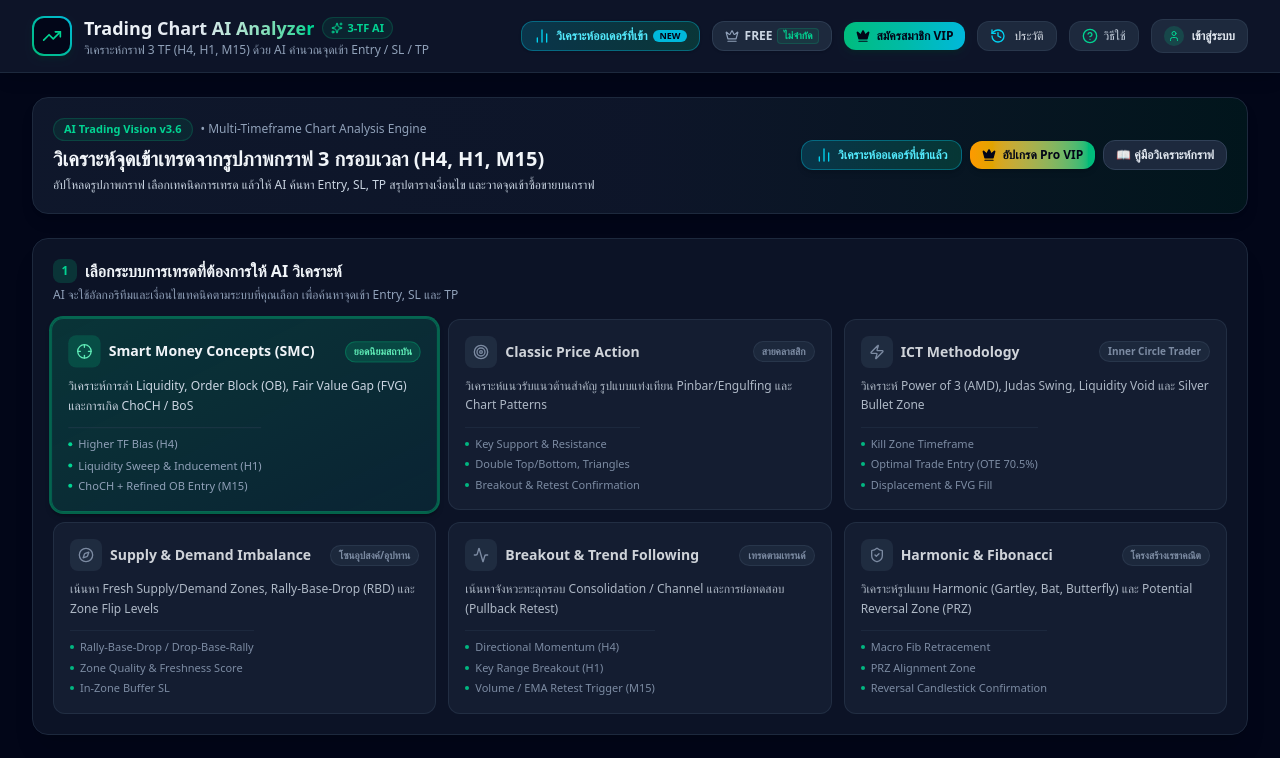
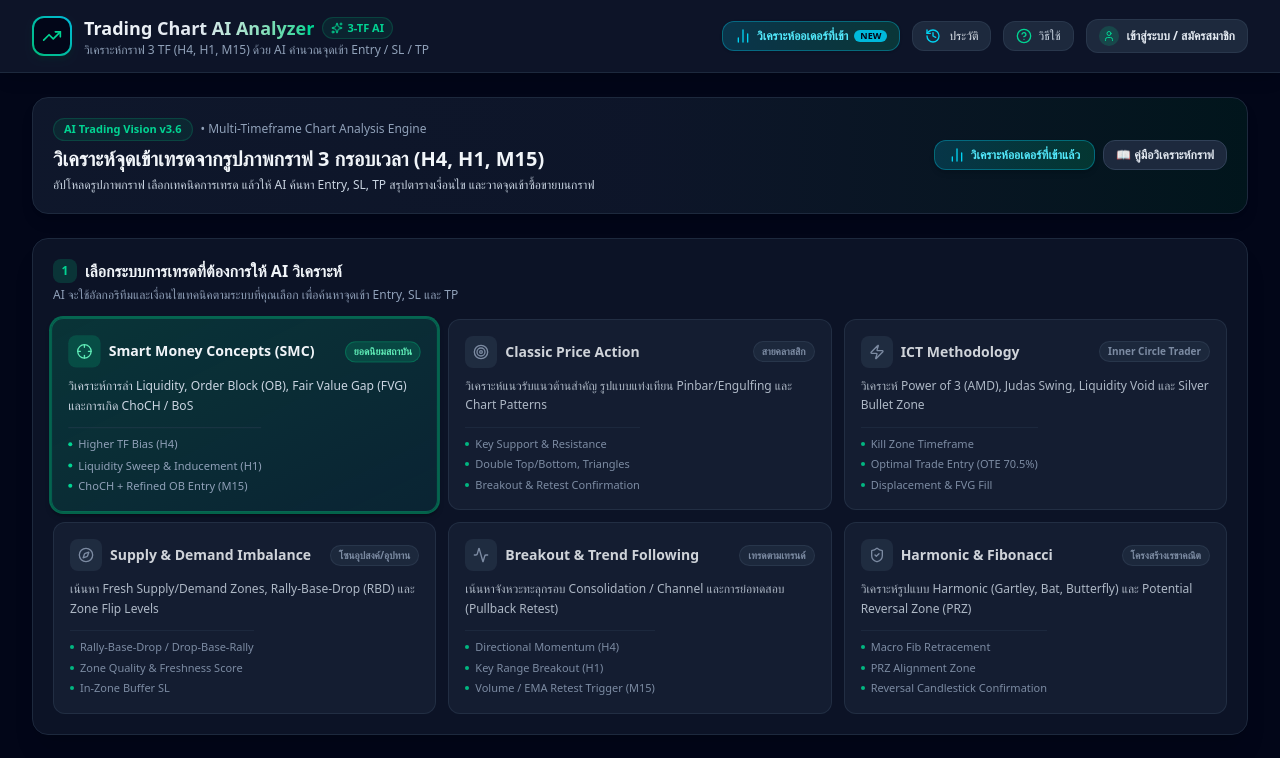
Before and after one commit to suwannasingjame-max/Trading-Chart-AI-, a React (Vite) app: page / in a window 1280 px wide. Shown: the top 758 px of the page. Built offline with nearby package versions, Linux system fonts and the light colour scheme.

Commit message:
refactor: remove subscription module and references
- Remove SubscriptionModal and its related UI components from Navbar and App.
- Update user status display to reflect standard account access.
- Simplify account usage descriptions to focus on personal API key authentication.

```diff
--- a/src/App.tsx
+++ b/src/App.tsx
@@ -10,13 +10,12 @@ import { SummaryTable } from './components/SummaryTable';
 import { PositionSizeCalculator } from './components/PositionSizeCalculator';
 import { AnalysisHistoryModal } from './components/AnalysisHistoryModal';
 import { HelpModal } from './components/HelpModal';
-import { SubscriptionModal } from './components/SubscriptionModal';
 import { AuthModal } from './components/AuthModal';
 import { AdminDashboardModal } from './components/AdminDashboardModal';
 import { EaStoreModal } from './components/EaStoreModal';
 import { PositionAuditModal } from './components/PositionAuditModal';
 import { GeminiApiKeyCard } from './components/GeminiApiKeyCard';
-import { Sparkles, Play, RefreshCw, AlertCircle, ShieldCheck, ArrowRight, CheckCircle2, Crown, LayoutDashboard, Bot, BarChart2 } from 'lucide-react';
+import { Sparkles, Play, RefreshCw, AlertCircle, ShieldCheck, ArrowRight, CheckCircle2, LayoutDashboard, Bot, BarChart2 } from 'lucide-react';
 
 export default function App() {
   const [strategy, setStrategy] = useState<StrategyType>('SMC');
@@ -36,7 +35,6 @@ export default function App() {
 
   const [isHistoryOpen, setIsHistoryOpen] = useState<boolean>(false);
   const [isHelpOpen, setIsHelpOpen] = useState<boolean>(false);
-  const [isSubscriptionOpen, setIsSubscriptionOpen] = useState<boolean>(false);
   const [isAuthOpen, setIsAuthOpen] = useState<boolean>(false);
   const [isAdminOpen, setIsAdminOpen] = useState<boolean>(false);
   const [isEaStoreOpen, setIsEaStoreOpen] = useState<boolean>(false);
@@ -47,11 +45,7 @@ export default function App() {
     try {
       const saved = localStorage.getItem('trading_chart_ai_user');
       if (saved) {
-        const parsed = JSON.parse(saved);
-        if (parsed.plan === 'FREE') {
-          parsed.dailyQuotaLimit = 9999;
-        }
-        return parsed;
+        return JSON.parse(saved);
       }
     } catch (e) {
       console.error('Failed to parse user profile from localStorage', e);
@@ -75,17 +69,6 @@ export default function App() {
     } catch (e) {
       console.error('Failed to save user profile to localStorage', e);
     }
-  };
-
-  // Upgrade Plan Handler
-  const handleUpgradePlan = (newPlan: SubscriptionPlanType) => {
-    const updated: UserProfile = {
-      ...user,
-      plan: newPlan,
-      dailyQuotaLimit: 9999,
-      subscriptionExpiresAt: new Date(Date.now() + 30 * 24 * 60 * 60 * 1000).toISOString(),
-    };
-    saveUser(updated);
   };
 
   // Login Handler
@@ -340,13 +323,6 @@ export default function App() {
               <span>วิเคราะห์ออเดอร์ที่เข้าแล้ว</span>
             </button>
             <button
-              onClick={() => setIsSubscriptionOpen(true)}
-              className="text-xs font-bold px-3 py-1.5 rounded-xl bg-gradient-to-r from-amber-500 to-emerald-500 hover:from-amber-400 hover:to-emerald-400 text-slate-950 shadow-md flex items-center gap-1.5 transition"
-            >
-              <Crown className="w-3.5 h-3.5 fill-slate-950" />
-              <span>{user.plan === 'FREE' ? 'อัปเกรด Pro VIP' : 'แผนสมาชิกระดับ VIP'}</span>
-            </button>
-            <button
               onClick={() => setIsHelpOpen(true)}
               className="text-xs font-semibold px-3 py-1.5 rounded-xl bg-slate-800 hover:bg-slate-700 text-slate-200 border border-slate-700 transition shrink-0"
             >
@@ -395,14 +371,6 @@ export default function App() {
               <AlertCircle className="w-5 h-5 text-red-400 shrink-0" />
               <span>{errorMsg}</span>
             </div>
-            {user.plan === 'FREE' && (
-              <button
-                onClick={() => setIsSubscriptionOpen(true)}
-                className="px-3 py-1 rounded-lg bg-emerald-500 hover:bg-emerald-400 text-slate-950 font-bold text-xs shrink-0 shadow"
-              >
-                ดูแผนสมัครสมาชิก
-              </button>
-            )}
           </div>
         )}
 
@@ -426,11 +394,6 @@ export default function App() {
               <>
                 <Sparkles className="w-5 h-5" />
                 <span>วิเคราะห์กราฟ 3 TF ด้วย AI ทันที (Analyze Charts)</span>
-                {user.plan === 'FREE' && (
-                  <span className="text-[11px] font-normal px-2 py-0.5 rounded bg-slate-950/40 text-emerald-300 border border-emerald-500/30">
-                    โควตาฟรีเหลือ {Math.max(user.dailyQuotaLimit - user.dailyAnalysisCount, 0)}/{user.dailyQuotaLimit} ครั้ง
-                  </span>
-                )}
                 <ArrowRight className="w-5 h-5" />
               </>
             )}
@@ -464,10 +427,6 @@ export default function App() {
           Trading Chart AI Analyzer • AI Multi-Timeframe Trading System Analysis
         </p>
         <div className="flex items-center justify-center gap-4 text-[11px]">
-          <button onClick={() => setIsSubscriptionOpen(true)} className="hover:text-emerald-400 underline">
-            แผนสมัครสมาชิก
-          </button>
-          <span>•</span>
           <button onClick={() => setIsAuthOpen(true)} className="hover:text-emerald-400 underline">
             บัญชีผู้ใช้งาน
           </button>
@@ -495,13 +454,6 @@ export default function App() {
         onClose={() => setIsHelpOpen(false)}
       />
 
-      <SubscriptionModal
-        isOpen={isSubscriptionOpen}
-        onClose={() => setIsSubscriptionOpen(false)}
-        user={user}
-        onUpgradePlan={handleUpgradePlan}
-      />
-
       <AuthModal
         isOpen={isAuthOpen}
         onClose={() => setIsAuthOpen(false)}
@@ -521,10 +473,6 @@ export default function App() {
         isOpen={isEaStoreOpen}
         onClose={() => setIsEaStoreOpen(false)}
         user={user}
-        onUpgradePlan={() => {
-          setIsEaStoreOpen(false);
-          setIsSubscriptionOpen(true);
-        }}
       />
 
       <PositionAuditModal
--- a/src/components/AuthModal.tsx
+++ b/src/components/AuthModal.tsx
@@ -126,7 +126,7 @@ export const AuthModal: React.FC<AuthModalProps> = ({
               <p className="text-xs text-slate-400">{user.email}</p>
               <div className="mt-2 inline-flex items-center gap-1.5 px-3 py-1 rounded-full bg-emerald-500/10 text-emerald-400 text-xs font-semibold border border-emerald-500/20">
                 <ShieldCheck className="w-3.5 h-3.5" />
-                สถานะแผน: {user.plan === 'FREE' ? 'สมาชิกฟรี (Free)' : 'สมาชิก Pro VIP'}
+                สถานะ: สมาชิกผู้ใช้งานทั่วไป (Standard Account)
               </div>
             </div>
 
@@ -156,7 +156,7 @@ export const AuthModal: React.FC<AuthModalProps> = ({
                 />
               </div>
               <p className="text-[10px] text-slate-400 leading-relaxed">
-                ระบุ API Key ส่วนตัวเพื่อใช้โควตาของบัญชีคุณเองโดยตรง (จะถูกบันทึกไว้ในเบราว์เซอร์ของคุณอย่างปลอดภัย)
+                ระบุ API Key ส่วนตัวเพื่อใช้โควตาและเครดิตของบัญชีคุณเองโดยตรงในการวิเคราะห์กราฟ
               </p>
               <button
                 type="button"
@@ -197,10 +197,10 @@ export const AuthModal: React.FC<AuthModalProps> = ({
                 ยินดีต้อนรับสู่ระบบสมาชิก
               </div>
               <h3 className="text-lg font-extrabold text-slate-100">
-                {isRegister ? 'สมัครสมาชิกผู้ใช้งานใหม่' : 'เข้าสู่ระบบบัญชีผู้ใช้'}
+                {isRegister ? 'สมัครสมาชิกผู้ใช้งาน' : 'เข้าสู่ระบบบัญชีผู้ใช้'}
               </h3>
               <p className="text-xs text-slate-400">
-                เข้าสู่ระบบหรือสมัครสมาชิกเพื่อซิงก์สิทธิ์ Pro VIP และประวัติวิเคราะห์กราฟ
+                เข้าสู่ระบบหรือสมัครสมาชิกเพื่อบันทึกประวัติการวิเคราะห์กราฟและ Gemini API Key
               </p>
             </div>
 
@@ -310,9 +310,9 @@ export const AuthModal: React.FC<AuthModalProps> = ({
                 onClick={() => {
                   onLoginSuccess({
                     id: 'usr_demo',
-                    name: 'Trader Pro (Demo)',
+                    name: 'Trader Demo',
                     email: 'demo.trader@example.com',
-                    plan: 'PRO_MONTHLY',
+                    plan: 'FREE',
                     apiKey: customApiKey,
                   });
                   onClose();
--- a/src/components/Navbar.tsx
+++ b/src/components/Navbar.tsx
@@ -1,11 +1,10 @@
 import React from 'react';
 import { UserProfile } from '../types';
-import { TrendingUp, History, Sparkles, HelpCircle, Crown, User, BarChart2 } from 'lucide-react';
+import { TrendingUp, History, Sparkles, HelpCircle, User, BarChart2 } from 'lucide-react';
 
 interface NavbarProps {
   onOpenHistory: () => void;
   onOpenHelp: () => void;
-  onOpenSubscription: () => void;
   onOpenAuth: () => void;
   onOpenAdmin: () => void;
   onOpenEaStore: () => void;
@@ -17,7 +16,6 @@ interface NavbarProps {
 export const Navbar: React.FC<NavbarProps> = ({
   onOpenHistory,
   onOpenHelp,
-  onOpenSubscription,
   onOpenAuth,
   onOpenAdmin,
   onOpenEaStore,
@@ -25,8 +23,6 @@ export const Navbar: React.FC<NavbarProps> = ({
   historyCount,
   user,
 }) => {
-  const isPro = user.plan !== 'FREE';
-
   return (
     <header className="sticky top-0 z-40 bg-slate-900/90 backdrop-blur-md border-b border-slate-800 text-slate-100 px-4 lg:px-8 py-3.5 shadow-lg">
       <div className="max-w-7xl mx-auto flex items-center justify-between">
@@ -56,7 +52,7 @@ export const Navbar: React.FC<NavbarProps> = ({
           </div>
         </div>
 
-        {/* Action Buttons & Membership Controls */}
+        {/* Action Buttons */}
         <div className="flex items-center gap-2 sm:gap-3">
           {/* Active Order Audit Button */}
           <button
@@ -70,42 +66,6 @@ export const Navbar: React.FC<NavbarProps> = ({
               NEW
             </span>
           </button>
-
-          {/* Membership Badge / Quota Tracker */}
-          <button
-            onClick={onOpenSubscription}
-            className={`flex items-center gap-1.5 px-3 py-1.5 rounded-xl text-xs font-bold transition shadow-sm border ${
-              isPro
-                ? 'bg-gradient-to-r from-amber-500/20 to-emerald-500/20 text-amber-300 border-amber-500/40 hover:border-amber-400'
-                : 'bg-slate-800 text-slate-300 border-slate-700/80 hover:bg-slate-750'
-            }`}
-            title="จัดการแผนสมาชิก"
-          >
-            <Crown className={`w-3.5 h-3.5 ${isPro ? 'text-amber-400 fill-amber-400/20' : 'text-slate-400'}`} />
-            <span>
-              {isPro ? (
-                'PRO VIP'
-              ) : (
-                <span className="flex items-center gap-1">
-                  <span>FREE</span>
-                  <span className="text-[10px] px-1.5 py-0.2 rounded bg-emerald-500/10 text-emerald-400 font-bold border border-emerald-500/20">
-                    ไม่จำกัด
-                  </span>
-                </span>
-              )}
-            </span>
-          </button>
-
-          {/* Upgrade Button if Free */}
-          {!isPro && (
-            <button
-              onClick={onOpenSubscription}
-              className="hidden sm:flex items-center gap-1.5 px-3 py-1.5 rounded-xl bg-gradient-to-r from-emerald-500 via-teal-500 to-cyan-500 hover:from-emerald-400 hover:to-cyan-400 text-slate-950 font-extrabold text-xs transition shadow-md shadow-emerald-950/40"
-            >
-              <Crown className="w-3.5 h-3.5 fill-slate-950" />
-              <span>สมัครสมาชิก VIP</span>
-            </button>
-          )}
 
           {/* History Button */}
           <button
@@ -142,7 +102,7 @@ export const Navbar: React.FC<NavbarProps> = ({
               {user.isLoggedIn ? user.name.charAt(0).toUpperCase() : <User className="w-3 h-3" />}
             </div>
             <span className="hidden md:inline font-semibold">
-              {user.isLoggedIn ? user.name : 'เข้าสู่ระบบ'}
+              {user.isLoggedIn ? user.name : 'เข้าสู่ระบบ / สมัครสมาชิก'}
             </span>
           </button>
         </div>
```
